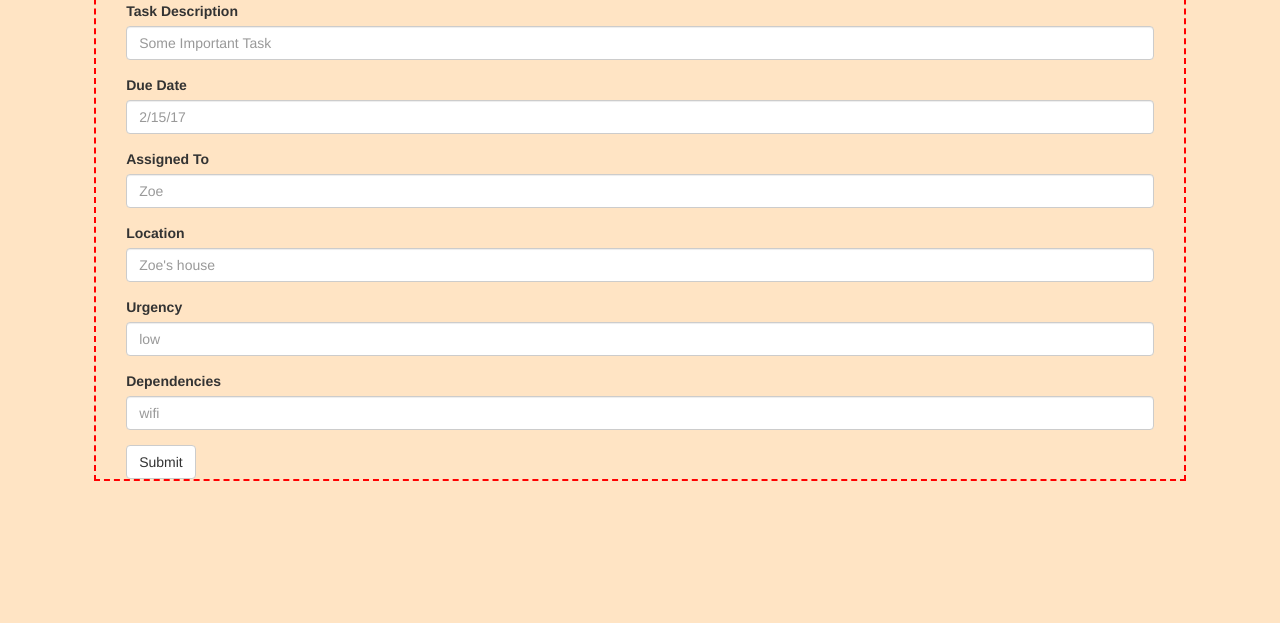
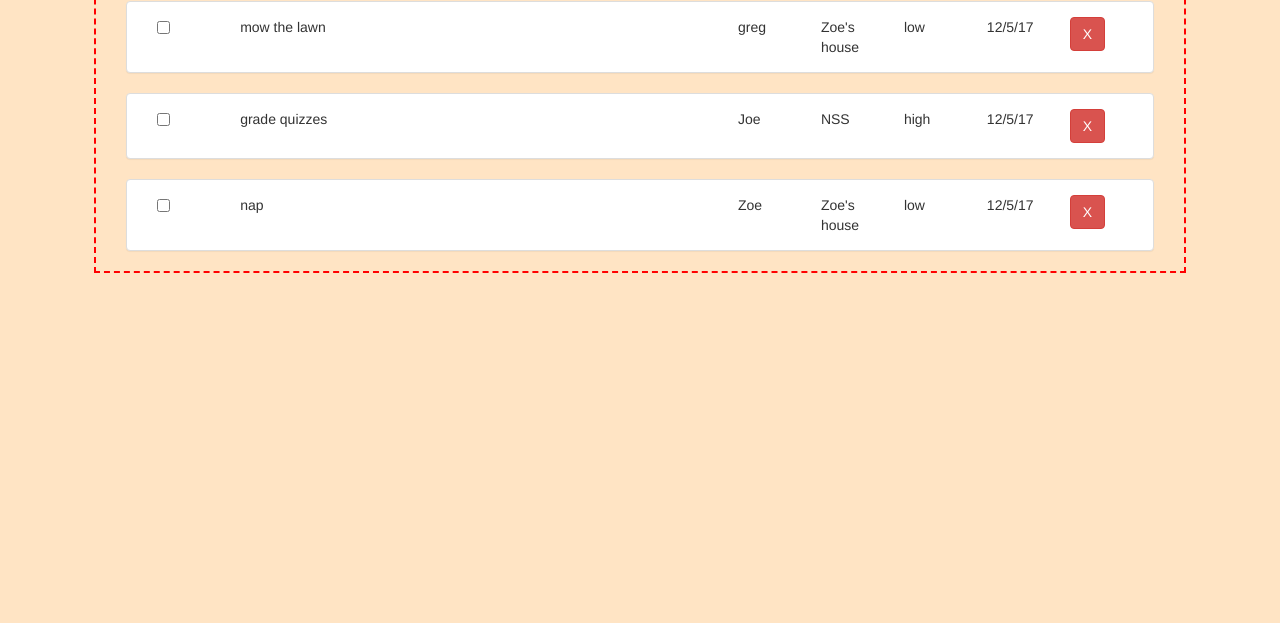
Before and after one commit to SandraJones/ng-todo-demo, a plain HTML site: page index.html in a window 1280 px wide. Shown: the part 177-800 px from the top of the page. Drawn offline with nearby package versions, Linux system fonts and the light colour scheme.

Commit message:
set up row panels

```diff
--- a/app/app.js
+++ b/app/app.js
@@ -1,5 +1,4 @@
-//place for modules or plugins in parentheses
-var app = angular.module("TodoApp", []);
+var app = angular.module("TodoApp", []);//place for modules or plugins in parentheses
 
 app.controller("NavCtrl", function($scope ){
 	$scope.navItems = [{name: "Logout"}, {name: "All Items"}, {name: "New Item"}];
@@ -7,7 +6,7 @@ app.controller("NavCtrl", function($scope ){
 
 app.controller("TodoCtrl", function($scope) {
 	$scope.welcome = "Hello";
-	$scope.showListView = false;//if set to true then the button must be clicked to see it;
+	$scope.showListView = true;//if set to true then the button must be clicked to see it;
 	$scope.task = "";
 	$scope.newTask = {};
 	$scope.items = [
--- a/index.html
+++ b/index.html
@@ -39,6 +39,19 @@
 	<div class= "col-xs-10 col-xs-offset-1 main-container">
 			<div class="col-xs-12" ng-show="showListView">
 				<h1>Todo List</h1>
+					<div ng-repeat = "thingy in items"><!-- this is a for each loop the current one is called thingy don't need to use $scope in html the curly brackets let us know that it is a variable-->
+						<div class="panel panel-default">
+							<div class="panel-body">
+								<div class = "col-xs-1"><input type="checkbox" name=""/></div>
+								<div class = "col-xs-6">{{thingy.task}}</div>
+								<div class = "col-xs-1">{{thingy.assignedTo}}</div>
+								<div class = "col-xs-1">{{thingy.location}}</div>
+								<div class = "col-xs-1">{{thingy.urgency}}</div>
+								<div class = "col-xs-1">{{thingy.dueDate}}</div>
+								<div class = "col-xs-1"><button class="btn btn-danger">X</button></div>
+							</div>
+						</div>
+					</div>
 			</div>
 			<div class="col-xs-12" ng-show="!showListView">
 				<h1>New Todo</h1>
@@ -72,24 +85,6 @@
 			</div>
 	</div>
 	</div>
-
-
-
-<!-- {
-		id: 1,
-		task: "grade quizzes",
-		isCompleted: false,
-		dueDate: "12/5/17",
-		assignedTo: "Joe",
-		location: "NSS",
-		urgency: "high",
-		dependencies: ["wifi", "tissues", "vodka"]
-	}, -->
-
-
-
-
-
 		</div>
 		<script type="text/javascript" src="lib/bower_components/jquery/dist/jquery.min.js"></script>
 		<script type="text/javascript" src="lib/bower_components/bootstrap/dist/js/bootstrap.min.js"></script>
```
